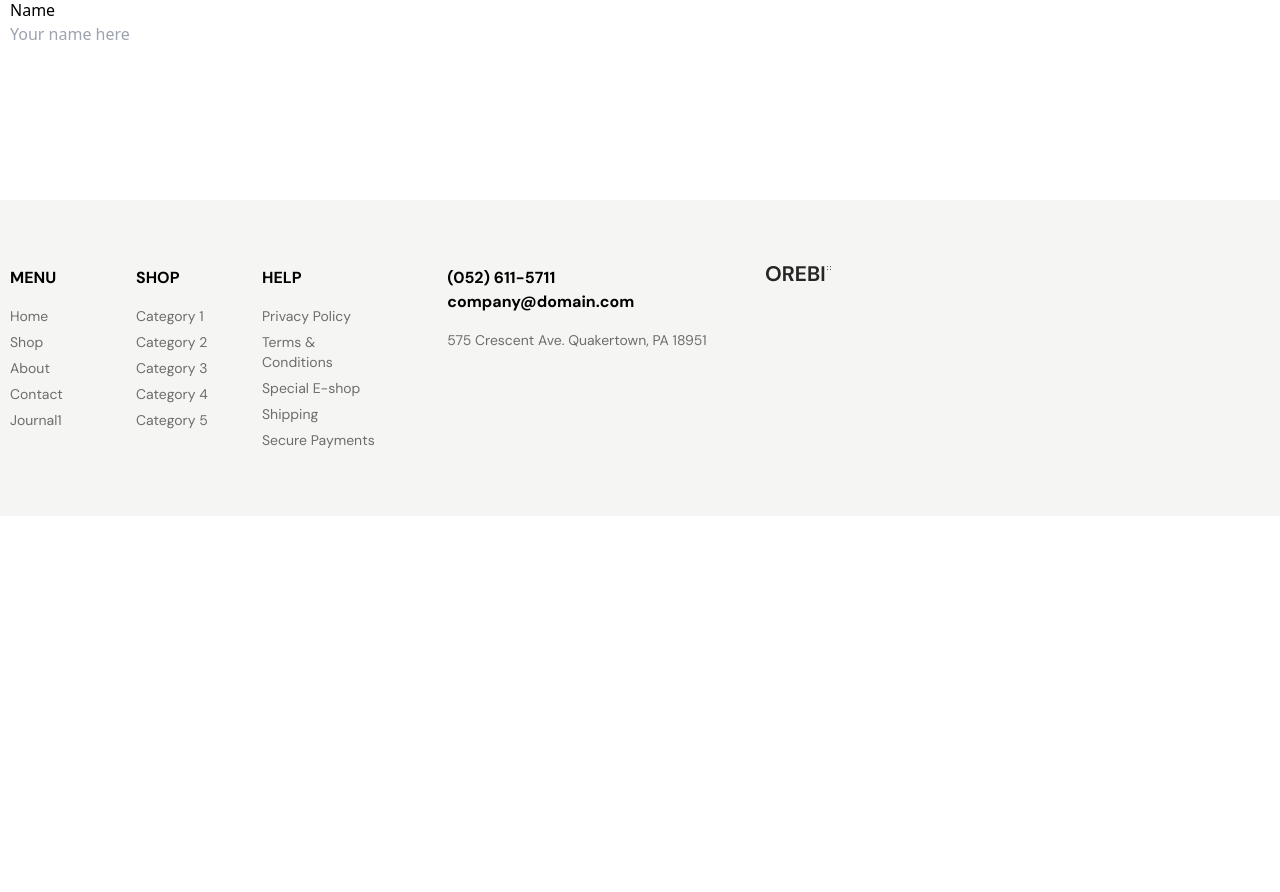
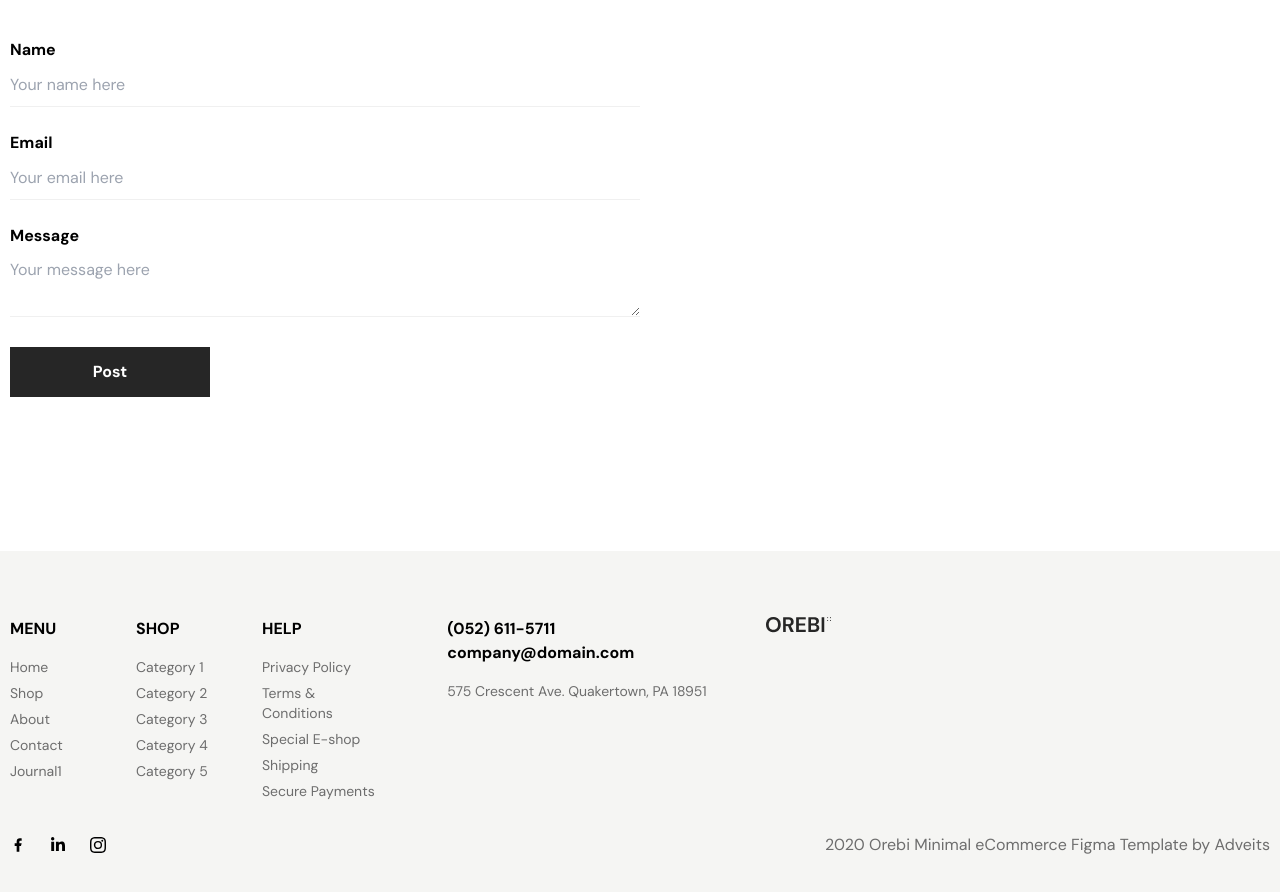
Before and after one commit to junaiyet/obeby, a React (Create React App) app: page /contact in a window 1280 px wide. Shown: the part 608-1500 px from the top of the page. Before the commit the page ends 1124 px from the top, so only its background shows below. Built offline with nearby package versions, Linux system fonts and the light colour scheme.

Commit message:
code update

```diff
--- /dev/null
+++ b/src/component/layout/Button.js
@@ -0,0 +1,9 @@
+import React from 'react'
+
+const Button = (props) => {
+  return (
+    <button className='bg-primary h-[50px] w-full sm:w-[200px] text-[#fff] font-dm font-bold text-base capitalize'>{props.title}</button>
+  )
+}
+
+export default Button
--- a/src/component/layout/Footer.js
+++ b/src/component/layout/Footer.js
@@ -4,7 +4,10 @@ import Flex from "./Flex";
 import List from "./List";
 import ListItem from "./ListItem";
 import Image from "./Image";
-
+import {RiFacebookFill} from 'react-icons/ri'
+import {FaLinkedinIn} from 'react-icons/fa'
+import {BsInstagram} from 'react-icons/bs'
+import { Link } from "react-router-dom";
 const Footer = () => {
   return (
     <div className="mt-36 bg-[#F5F5F3] py-14">
@@ -114,6 +117,18 @@ const Footer = () => {
             <Image imgsrc="assets/logo.png" />
           </div>
         </Flex>
+        <Flex className="sm:flex  items-center pt-8">
+          <div className="w-full sm:w-2/4">
+            <ul className="flex items-center sm:items-start gap-x-6">
+              <li><Link to="#"><RiFacebookFill/></Link></li>
+              <li><Link to="#"><FaLinkedinIn/></Link></li>
+              <li><Link to="#"><BsInstagram/></Link></li>
+            </ul>
+          </div>
+          <div className="w-full sm:w-2/4 mt-3 sm:mt-0 text-center sm:text-right">
+            <p className="font-dm font-normal text-base text-[#6D6D6D]">2020 Orebi Minimal eCommerce Figma Template by Adveits</p>
+          </div>
+        </Flex>
       </Container>
     </div>
   );
--- a/src/component/layout/InputBox.js
+++ b/src/component/layout/InputBox.js
@@ -2,9 +2,9 @@ import React from 'react'
 
 const InputBox = (props) => {
   return (
-    <div>
-        <label htmlFor="" className='block'>Name</label>
-        <props.as placeholder={props.placeholder}/>
+    <div className='mb-6'>
+        <label htmlFor="" className='block font-dm font-bold text-base '>{props.title}</label>
+        <props.as placeholder={props.placeholder} className="border-b border-solid border-[#f0f0f0] py-2.5 w-full placeholder:font-dm placeholder:text-bold placeholder:font-normal outline-0 " />
     </div>
   )
 }
--- a/src/pages/Contact.js
+++ b/src/pages/Contact.js
@@ -1,5 +1,6 @@
 import React from 'react'
 import Breadcrumb from '../component/layout/Breadcrumb'
+import Button from '../component/layout/Button'
 import Container from '../component/layout/Container'
 import InputBox from '../component/layout/InputBox'
 
@@ -7,9 +8,12 @@ const Contact = () => {
   return (
     <Container>
         <Breadcrumb/>
-        <div className="">
-            <h2 className='font-dm font-bold text-4xl'>Fill up a Form</h2>
-            <InputBox as="input" placeholder="Your name here" />
+        <div className="w-2/4">
+            <h2 className='font-dm font-bold text-4xl mb-10'>Fill up a Form</h2>
+            <InputBox as="input" placeholder="Your name here" title="Name" />
+            <InputBox as="input" placeholder="Your email here" title="Email" />
+            <InputBox as="textarea" placeholder="Your message here"  title="Message"/>
+           <Button title="Post"/>
         </div>
     </Container>
   )
```
